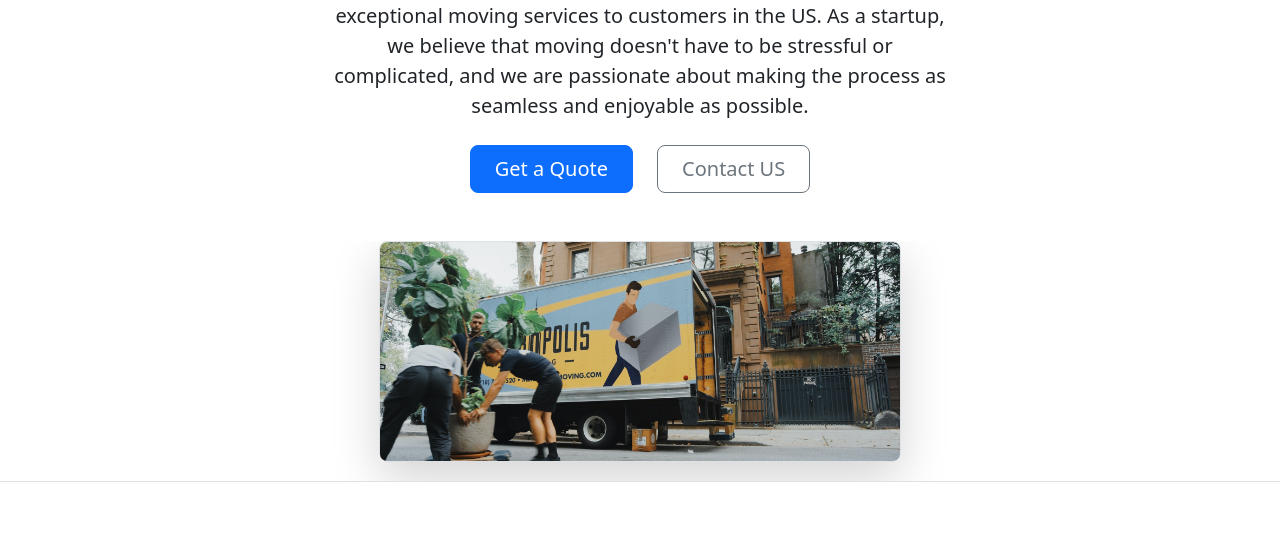
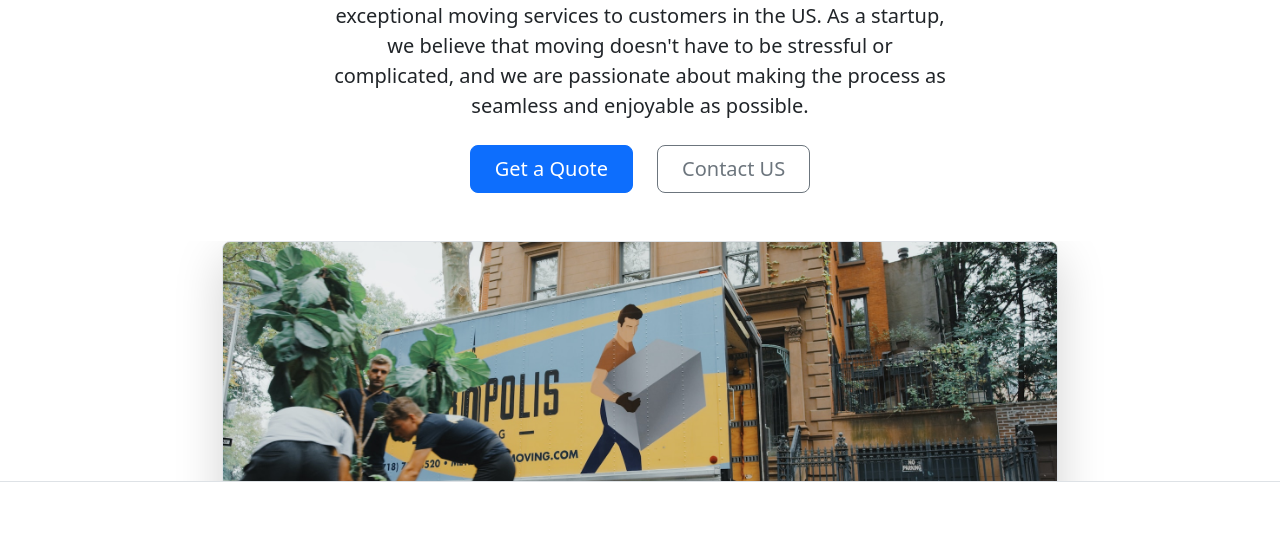
Before and after one commit to Sajid-Khan-dev/Bootstrap-Project-MoveIt-, a plain HTML site: page index.html in a window 1280 px wide. Shown: the part 258-800 px from the top of the page. Drawn offline with nearby package versions, Linux system fonts and the light colour scheme.

Commit message:
index.html

```diff
--- a/index.html
+++ b/index.html
@@ -103,7 +103,7 @@
             src="./moving-van.jpg"
             class="img-fluid border rounded-3 shadow-lg mb-4"
             alt="Example image"
-            width="50%"
+            width="80%"
             height="100%"
             loading="lazy"
           />
```
